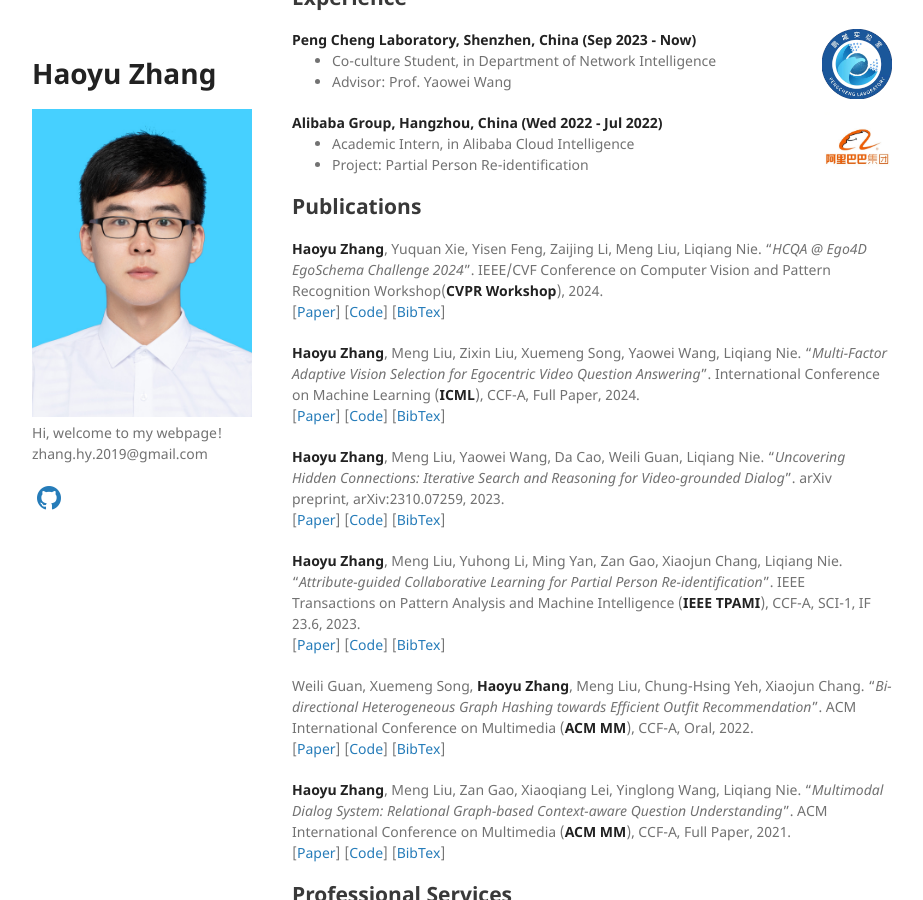
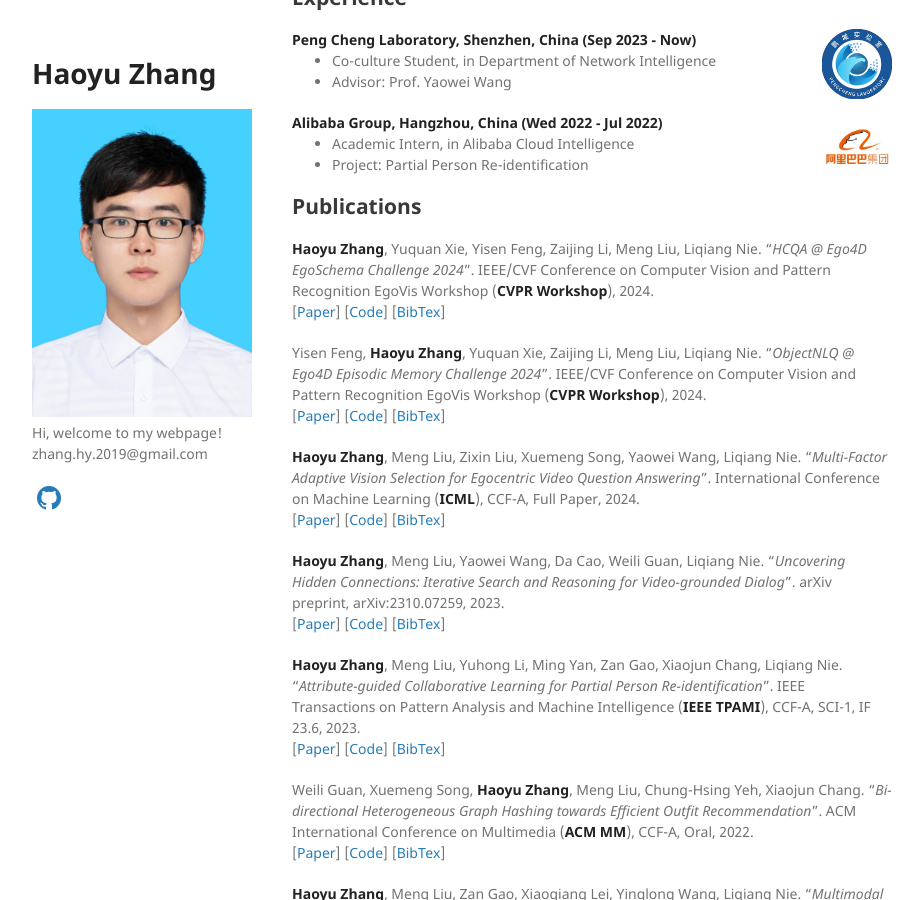
Before and after one commit to Hyu-Zhang/Hyu-Zhang.github.io, a Jekyll site: the page built from index.md, in a window 1280 px wide and 900 px high, scrolled down 574 px. Shown: the whole window, without its empty margins (178-1101 px from the left). Built offline with Jekyll 4.4.1, drawn with Linux system fonts in a browser that asks for light colours; a style sheet for code colours, icons or effects is not loaded; our own code applies the rules of GitHub Pages for plain Markdown files.

Commit message:
Update index.md

```diff
--- a/index.md
+++ b/index.md
@@ -73,8 +73,11 @@
 
 ## Publications
 
-**Haoyu Zhang**, Yuquan Xie, Yisen Feng, Zaijing Li, Meng Liu, Liqiang Nie. "_HCQA @ Ego4D EgoSchema Challenge 2024_". IEEE/CVF Conference on Computer Vision and Pattern Recognition Workshop(**CVPR Workshop**), 2024.<br />
+**Haoyu Zhang**, Yuquan Xie, Yisen Feng, Zaijing Li, Meng Liu, Liqiang Nie. "_HCQA @ Ego4D EgoSchema Challenge 2024_". IEEE/CVF Conference on Computer Vision and Pattern Recognition EgoVis Workshop (**CVPR Workshop**), 2024.<br />
 [[Paper]()]  [[Code](https://github.com/Hyu-Zhang/HCQA)]  [[BibTex]()]
+
+Yisen Feng, **Haoyu Zhang**, Yuquan Xie, Zaijing Li, Meng Liu, Liqiang Nie. "_ObjectNLQ @ Ego4D Episodic Memory Challenge 2024_". IEEE/CVF Conference on Computer Vision and Pattern Recognition EgoVis Workshop (**CVPR Workshop**), 2024.<br />
+[[Paper]()]  [[Code](https://github.com/Yisen-Feng/ObjectNLQ)]  [[BibTex]()]
 
 **Haoyu Zhang**, Meng Liu, Zixin Liu, Xuemeng Song, Yaowei Wang, Liqiang Nie. "_Multi-Factor Adaptive Vision Selection for Egocentric Video Question Answering_". International Conference on Machine Learning (**ICML**), CCF-A, Full Paper, 2024.<br />
 [[Paper](https://icml.cc/virtual/2024/poster/32847)]  [[Code](https://github.com/Hyu-Zhang/EgoVideoQA)]  [[BibTex]()]
```
